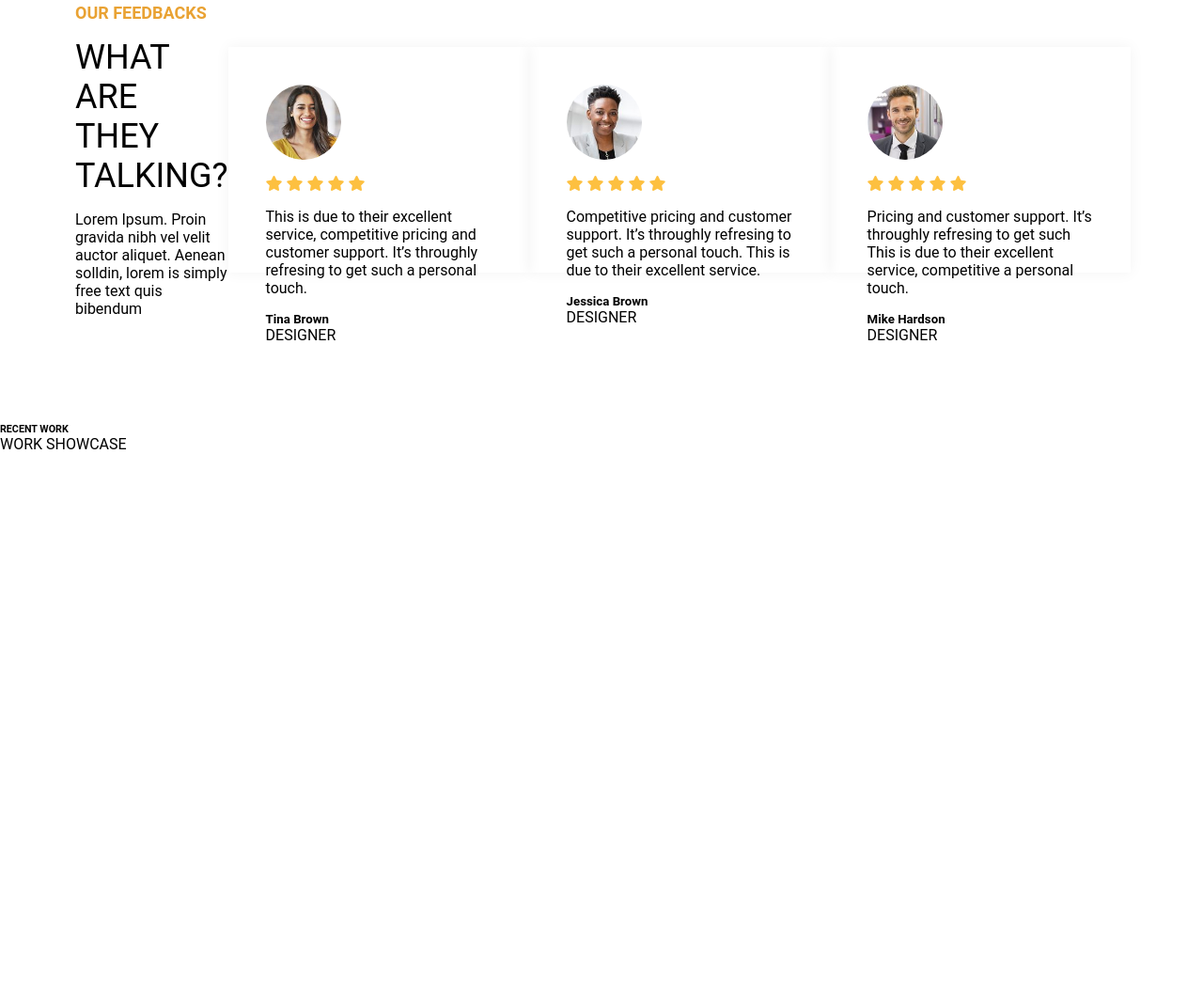
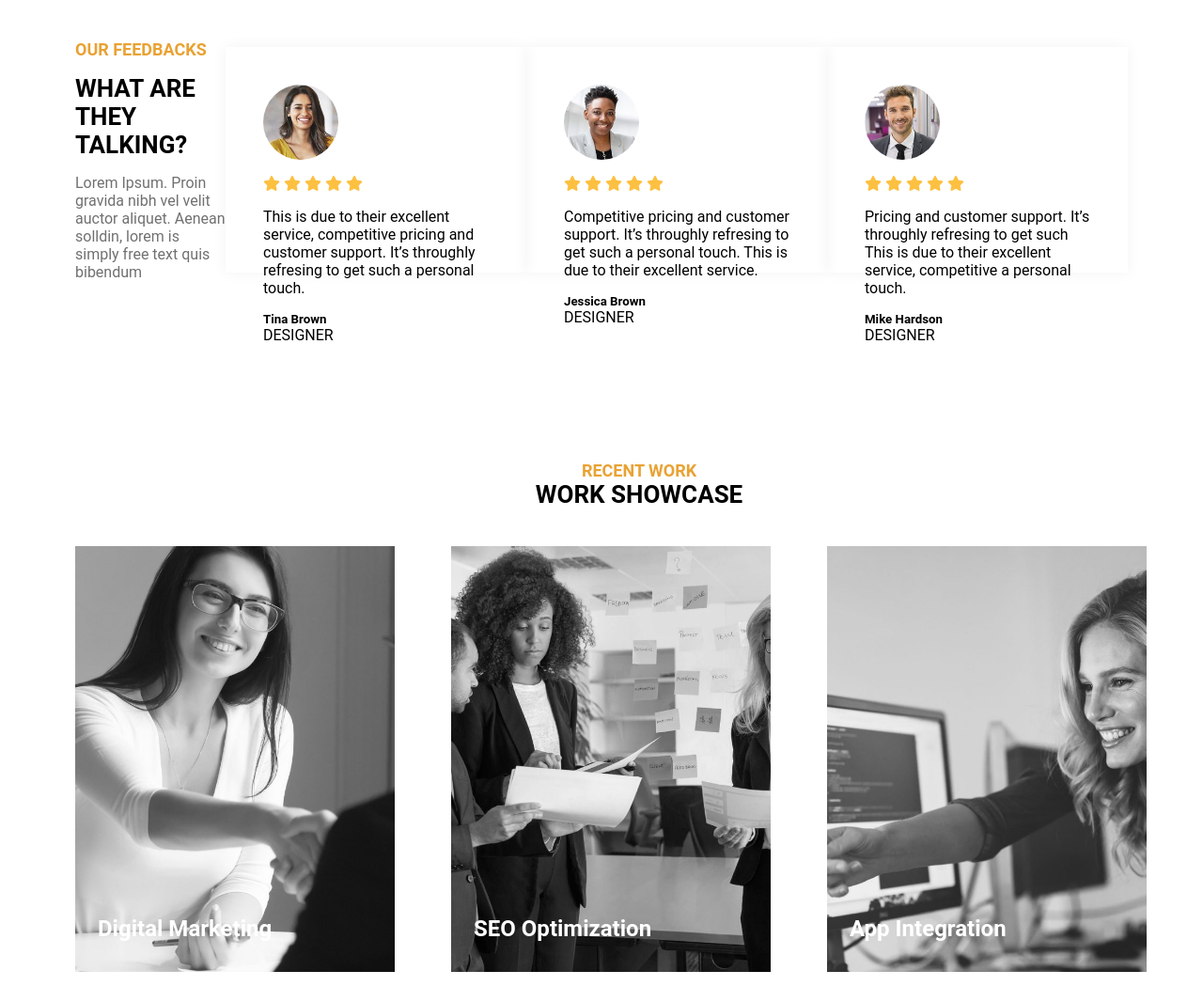
Before and after one commit to kanansnote/digima-template-task, a plain HTML site: page index.html in a window 1280 px wide. Shown: the part 2564-3630 px from the top of the page at 94% size. Before the commit the page ends 3046 px from the top, so only its background shows below. Drawn offline with Linux system fonts and the light colour scheme.

Commit message:
Discontinued the project, making some workarounds on a section card.

```diff
--- a/index.html
+++ b/index.html
@@ -127,9 +127,9 @@
         </section>
         <section id="OfferedService">
             <div id="offeredServiceHeader">
-                <div id="offeredServiceHeaderText">
-                    <h6>OUR SERVICES</h6>
-                    <p>SERVICES WE OFFER</p>
+                <div class="offeredServiceHeaderText sectionHeader">
+                    <h3>OUR SERVICES</h3>
+                    <h2>SERVICES WE OFFER</h2>
                 </div>
                 <div id="offeredServiceHeaderCards">
                     <div class="offeredServiceCard">
@@ -166,9 +166,9 @@
             </div>
         </section>
         <section id="OurFeedbacks">
-            <div id="ourFeedbacksHeader">
-                <h6>OUR FEEDBACKS</h6>
-                <span>WHAT ARE THEY TALKING?</span>
+            <div class="ourFeedbacksHeader sectionHeader">
+                <h3>OUR FEEDBACKS</h3>
+                <h2>WHAT ARE THEY TALKING?</h2>
                 <p>Lorem Ipsum. Proin gravida nibh vel velit auctor aliquet.
                     Aenean solldin, lorem is simply free text quis bibendum
                 </p>
@@ -221,10 +221,24 @@
                 </div>
             </div>
         </section>
-        <section id="WorkShowcase">
-            <div id="workShowcaseHeader">
-                <h6>RECENT WORK</h6>
-                <p>WORK SHOWCASE</p>
+        <section id="RecentWorkShowcase">
+            <div class="recentWorkShowcase-Header sectionHeader">
+                <h3>RECENT WORK</h3>
+                <h2>WORK SHOWCASE</h2>
+            </div>
+            <div id="recentWorkShowcase-Cards">
+                <div class="recentWorkShowcase-Card">
+                    <img src="./src/images/recent-work/project-bg3-600x800.jpg" alt="">
+                    <h1>Digital Marketing</h1>
+                </div>
+                <div class="recentWorkShowcase-Card">
+                    <img src="./src/images/recent-work/project-bg4-600x800.jpg" alt="">
+                    <h1>SEO Optimization</h1>
+                </div>
+                <div class="recentWorkShowcase-Card">
+                    <img src="./src/images/recent-work/project-bg1-600x800.jpg" alt="">
+                    <h1>App Integration</h1>
+                </div>
             </div>
         </section>
         <section id="WhyChooseUs">
--- a/src/scss/_main.scss
+++ b/src/scss/_main.scss
@@ -201,20 +201,15 @@ main {
             justify-content: space-between;
             font-weight: bold;
 
-            #offeredServiceHeaderText {
+            .offeredServiceHeaderText {
                 display: flex;
                 flex-direction: column;
                 margin-top: 3vh;
                 gap: 1vh;
 
-                h6 {
-                    font-size: 18px;
-                    color: #e9a233;
-                }
-
-                p {
-                    font-size: 36px;
+                h2 {
                     color: white;
+                    font-size: 26px;
                 }
             }
 
@@ -262,19 +257,14 @@ main {
         background-image: url('../images/white-pattern-bg.jpg');
         height: 70vh;
 
-        #ourFeedbacksHeader {
+        .ourFeedbacksHeader {
             display: flex;
             flex-direction: column;
             width: 50vh;
             gap: 2vh;
 
-            h6 {
-                font-size: 18px;
-                color: #e9a233;
-            }
-
-            span {
-                font-size: 36px;
+            h2 {
+                font-size: 26px;
             }
         }
 
@@ -302,4 +292,60 @@ main {
         }
     }
 
+    #RecentWorkShowcase {
+        display: flex;
+        flex-direction: column;
+        margin: 5vh 0 0 10vh;
+        gap: 5vh;
+
+        .recentWorkShowcase-Header {
+            text-align: center;
+
+            h2 {
+                font-size: 26px;
+            }
+        }
+
+        #recentWorkShowcase-Cards {
+            display: flex;
+
+            .recentWorkShowcase-Card {
+                position: relative;
+                cursor: pointer;
+                overflow: hidden;
+
+                img {
+                    width: 85%;
+                    transition: 0.2s ease-in-out;
+
+                    &:hover {
+                        transform: scale(1.05);
+                        max-width: 100%;
+                    }
+                }
+
+                h1 {
+                    position: relative;
+                    bottom: 8vh;
+                    left: 3vh;
+                    color: white;
+
+                    &::after {
+                        content: "";
+                        position: absolute;
+                        bottom: 0;
+                        background-color: #e9a233;
+                        color: white;
+                        z-index: 110;
+                    }
+
+                    &:hover::after {
+                        bottom: 10vh;
+                    }
+                }
+
+            }
+        }
+    }
+
 }
--- a/src/scss/_reset.scss
+++ b/src/scss/_reset.scss
@@ -37,3 +37,15 @@ a {
         width: 100%;
     }
 }
+
+.sectionHeader {
+    h3 {
+        font-size: 18px;
+        color: #e9a233;
+    }
+
+    p {
+        font-size: 16px;
+        color: #717070;
+    }
+}
```
Also changed, not shown: src/css/style.css, src/images/recent-work/project-bg1-600x800.jpg (added), src/images/recent-work/project-bg3-600x800.jpg (added), src/images/recent-work/project-bg4-600x800.jpg (added), 1 other file.
